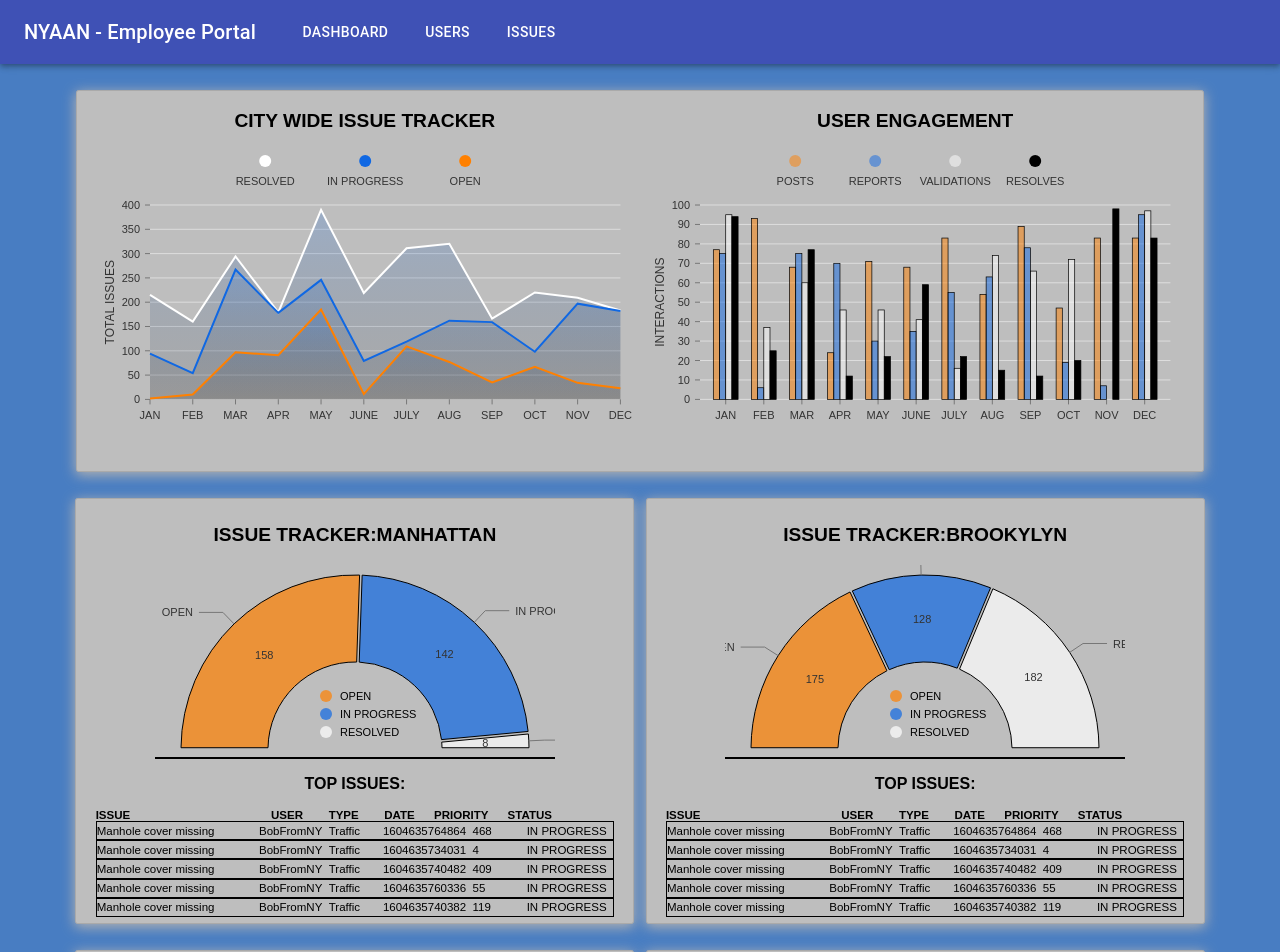
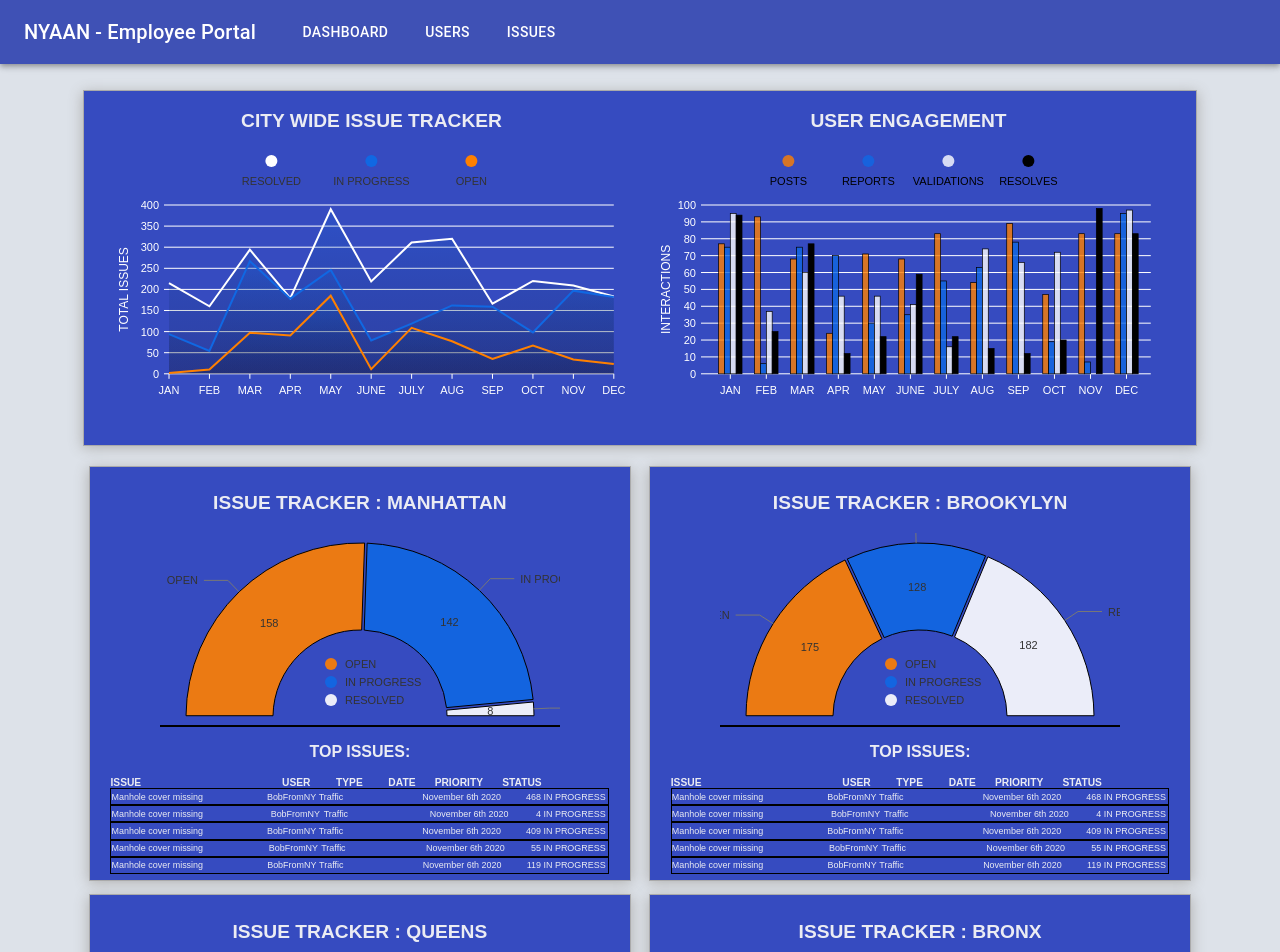
Before and after one commit to HRNYC32-BlueOcean/Gotham-311-Government, a React app: page / in a window 1280 px wide. Shown: the top 952 px of the page. Built offline with nearby package versions, Linux system fonts and the light colour scheme; the HTML template or start-up script is replaced by a standard one.

Commit message:
Update styling and add moment.js

```diff
--- a/package.json
+++ b/package.json
@@ -27,6 +27,7 @@
     "dotenv": "^8.2.0",
     "express": "^4.17.1",
     "fontsource-roboto": "^3.0.3",
+    "moment": "^2.29.1",
     "path": "^0.12.7",
     "prop-types": "^15.7.2",
     "react": "^17.0.1",
--- a/src/components/EmployeeDashboard/BoroughIssueTracker.jsx
+++ b/src/components/EmployeeDashboard/BoroughIssueTracker.jsx
@@ -8,8 +8,7 @@ const BoroughIssueTracker = (props) => {
   return (
     <div className="borough-info-container">
       <p className="borough-info-chart-header">
-        ISSUE TRACKER:
-        {props.borough}
+        ISSUE TRACKER : {props.borough}
       </p>
       <BoroughIssuePieChart borough={borough} />
       <p className="borough-info-list-header">TOP ISSUES:</p>
--- a/src/components/EmployeeDashboard/charts/BoroughIssuePieChart.jsx
+++ b/src/components/EmployeeDashboard/charts/BoroughIssuePieChart.jsx
@@ -39,7 +39,7 @@ const BoroughIssuePieChart = (props) => {
           endAngle={90}
           innerRadius={0.5}
           padAngle={0.75}
-          colors={['rgba(255, 128, 0, .7)', 'rgba(16, 104, 227,.7)', 'rgba(255,255,255,.7)']}
+          colors={['rgba(255, 128, 0, .9)', 'rgba(16, 104, 227,.9)', 'rgba(255,255,255,.9)']}
           borderWidth={1}
           borderColor="black"
           enableRadialLabels={false}
@@ -57,7 +57,6 @@ const BoroughIssuePieChart = (props) => {
               translateX: -15,
               itemWidth: 40,
               itemHeight: 18,
-              itemTextColor: 'rgb(0,0,0)',
               symbolSize: 12,
               symbolShape: 'circle',
             },
--- a/src/components/EmployeeDashboard/charts/MonthlyIssueLineChart.jsx
+++ b/src/components/EmployeeDashboard/charts/MonthlyIssueLineChart.jsx
@@ -194,7 +194,7 @@ const MonthlyIssueLineChart = (props) => {
           defs={[
             linearGradientDef('gradientA', [
               { offset: 0, color: 'rgb(16,104,227)' },
-              { offset: 100, color: 'rgb(0,0,0)', opacity: 0.5 },
+              { offset: 100, color: 'rgb(0,0,0)', opacity: 0.7 },
             ]),
           ]}
           fill={[{ match: '*', id: 'gradientA' }]}
@@ -206,13 +206,37 @@ const MonthlyIssueLineChart = (props) => {
             tickPadding: 5,
             tickRotation: 0,
           }}
+          theme={{
+            axis: {
+              fontSize: "14px",
+              tickColor: "#ffffff",
+              ticks: {
+                line: {
+                  stroke: "#ffffff"
+                },
+                text: {
+                  fill: "#ffffff"
+                }
+              },
+              legend: {
+                text: {
+                  fill: "#ffffff"
+                }
+              }
+            },
+            grid: {
+              line: {
+                stroke: "#ffffff"
+              }
+            }
+          }}
           axisLeft={{
             orient: 'left',
             tickSize: 5,
             tickPadding: 5,
             tickRotation: 0,
             legend: 'TOTAL ISSUES',
-            legendOffset: -40,
+            legendOffset: -45,
             legendPosition: 'middle',
           }}
           enableGridX={false}
@@ -235,7 +259,7 @@ const MonthlyIssueLineChart = (props) => {
               itemHeight: 12,
               symbolSize: 12,
               symbolShape: 'circle',
-              symbolBorderColor: 'rgba(0, 0, 0, .5)',
+              symbolBorderColor: 'rgb(0, 0, 0)',
               effects: [
                 {
                   on: 'hover',
--- a/src/components/EmployeeDashboard/charts/UserEngagementBarChart.jsx
+++ b/src/components/EmployeeDashboard/charts/UserEngagementBarChart.jsx
@@ -113,15 +113,39 @@ const UserEngagementBarChart = (props) => {
           padding={0.35}
           groupMode="grouped"
           colors={[
-            'rgba(255, 128, 0, .5)',
-            'rgba(16, 104, 227,.5)',
-            'rgba(255,255,255,.5)',
+            'rgba(255, 128, 0, .8)',
+            'rgba(16, 104, 227,.8)',
+            'rgba(255,255,255,.8)',
             'rbga(0,0,0,.3)',
           ]}
           borderWidth={0.7}
           borderColor="black"
           axisTop={null}
           axisRight={null}
+          theme={{
+            axis: {
+              fontSize: "14px",
+              tickColor: "#ffffff",
+              ticks: {
+                line: {
+                  stroke: "#ffffff"
+                },
+                text: {
+                  fill: "#ffffff"
+                }
+              },
+              legend: {
+                text: {
+                  fill: "#ffffff"
+                }
+              }
+            },
+            grid: {
+              line: {
+                stroke: "#ffffff"
+              }
+            }
+          }}
           axisBottom={{
             tickSize: 5,
             tickPadding: 5,
@@ -137,7 +161,7 @@ const UserEngagementBarChart = (props) => {
           }}
           enableLabel={false}
           labelSkipHeight={12}
-          labelTextColor="rbg(0,0,0)"
+          labelTextColor="rbg(255,255,255)"
           legends={[
             {
               dataFrom: 'keys',
@@ -149,18 +173,10 @@ const UserEngagementBarChart = (props) => {
               itemsSpacing: 10,
               itemWidth: 70,
               itemHeight: 15,
+              itemTextColor: "rbg(255,255,255)",
               itemDirection: 'top-to-bottom',
-              itemOpacity: 1,
               symbolSize: 12,
               symbolShape: 'circle',
-              effects: [
-                {
-                  on: 'hover',
-                  style: {
-                    itemOpacity: 1,
-                  },
-                },
-              ],
             },
           ]}
           animate
--- a/src/components/EmployeeDashboard/lists/IssueListEntry.jsx
+++ b/src/components/EmployeeDashboard/lists/IssueListEntry.jsx
@@ -1,5 +1,6 @@
 import React from 'react';
 import PropTypes from 'prop-types';
+import moment from 'moment';
 
 const BoroughTopIssueList = (props) => {
   return (
@@ -12,7 +13,7 @@ const BoroughTopIssueList = (props) => {
         {props.issue.issue_type}
       </div>
       <div className="issue-entry issue-entry-date issue-list-grid-Col4">
-        {props.issue.date_issued}
+        {moment(props.issue.date_issued).format('MMMM Do YYYY')}
       </div>
       <div className="issue-entry issue-entry-priority issue-list-grid-Col5">
         {props.issue.priority}
--- a/src/styles/employee-dashboard-styles.scss
+++ b/src/styles/employee-dashboard-styles.scss
@@ -1,7 +1,8 @@
 $primary-color: white;
-$bg: rgb(72, 125, 194);
-$medGray: rgb(190, 190, 190);
-$primaryFontStack: Arial, Helvetica, sans-serif;
+$bg: rgb(221, 226, 233);
+$card-color: rgb(54, 75, 192);
+$medWhite: rgba(245, 245, 245, 0.945);
+$primaryFontStack: 'Arial', 'sans-serif';
 
 body {
   margin: 0 auto;
@@ -15,35 +16,37 @@ h1 {
 }
 
 .dashboard-container {
-  width: 90vw;
+  width: 91vw;
   display: flex;
   flex-direction: column;
-  justify-content:center;
+  justify-content: center;
   margin-left: auto;
   margin-right: auto;
 }
 
 .overall-metrics-container {
+  flex-grow: 1;
   display: flex;
-  flex-direction: row;
-  flex-wrap: wrap;
+  flex-flow: row wrap;
   justify-content: space-evenly;
   padding: 1vw;
-  background-color: rgb(190, 190, 190);
+  background-color: $card-color;
   border: 1px solid rgb(170, 170, 170);
-  border-radius: .2vw;
   box-shadow: 0vw .2vw 1vw .05vw rgb(179, 179, 179);
   padding-bottom: 2vw;
-  margin: 2vw auto;
+  margin: 2vw;
+  margin-bottom: .5vw;
 }
 
 .borough-metrics-container {
+  flex-basis: 46%;
+  flex-grow: 1;
   display: flex;
-  flex-direction: row;
-  flex-wrap: wrap;
+  flex-flow: row wrap;
   justify-content: space-evenly;
   margin-left: auto;
   margin-right: auto;
+  margin: 1vw;
 }
 
 .chart-widget {
@@ -59,35 +62,38 @@ h1 {
   font-weight: 700;
   margin-bottom: .5vw;
   margin-top: .5vw;
+  color: $medWhite;
 }
 
 .borough-info-container {
+  flex-basis: 44%;
   display: flex;
   flex-direction: column;
   justify-content: flex-start;
   align-items: center;
   padding: .5vw 1.5vw;
-  background-color: rgb(190, 190, 190);
+  background-color: $card-color;
   border: 1px solid rgb(170, 170, 170);
-  border-radius: .2vw;
   box-shadow: 0vw .2vw 1vw .05vw rgb(179, 179, 179);
-  margin-bottom: 2vw;
-  width: 45%;
+  margin-bottom: 1vw;
 }
 
 .borough-info-chart-header {
   font-size: 1.5vw;
   font-weight: 700;
+  color: $medWhite;
 }
 
 .borough-info-list-header {
   font-weight: 700;
+  color: $medWhite;
 }
 
 .borough-top-issue-list-container {
   display: flex;
   flex-direction: column;
   justify-content: flex-start;
+  color: $medWhite;
 }
 
 .issue-list-header-container {
@@ -98,8 +104,8 @@ h1 {
 
 .issue-list-entry-grid {
   display: grid;
-  grid-template-columns: 2fr 1fr 1fr 1fr 1fr 1fr;
-  justify-items: start;
+  grid-template-columns: 2fr 1fr 1fr 2fr 1fr 1fr;
+  align-items: start;
   border: 1px solid black;
 }
 
@@ -116,15 +122,15 @@ h1 {
 }
 
 .issue-list-grid-Col4 {
-  grid-column: 5 / 6;
+  grid-column: 5 / 7;
 }
 
 .issue-list-grid-Col5 {
-  grid-column: 6 / 7;
+  grid-column: 7 / 8;
 }
 
 .issue-list-grid-Col6 {
-  grid-column: 7 / 8;
+  grid-column: 8 / 9;
 }
 
 .issue-list-entry {
@@ -132,7 +138,7 @@ h1 {
 }
 
 .top-issue-header {
-  font-size: .9vw;
+  font-size: .8vw;
   font-weight: 700;
 }
 
@@ -157,10 +163,10 @@ h1 {
 }
 
 .issue-entry {
-  font-size: .9vw;
+  font-size: .7vw;
   margin-top: .2vw;
   margin-bottom: .2vw;
-  margin-right: .5vw;
+  margin-right: .2vw;
 }
 
 .piechart-container {
@@ -172,9 +178,13 @@ h1 {
 }
 
 .barchart-container {
-  height: 23vw;
-  width: 43vw;
+  height: 21vw;
+  width: 41vw;
   min-width: 400px;
   margin: .5vw auto;
   text-transform: uppercase;
 }
+
+g.text {
+  color: $medWhite;
+}
```
Also changed, not shown: 1 other file (tests, documents, lock files or other folders).
